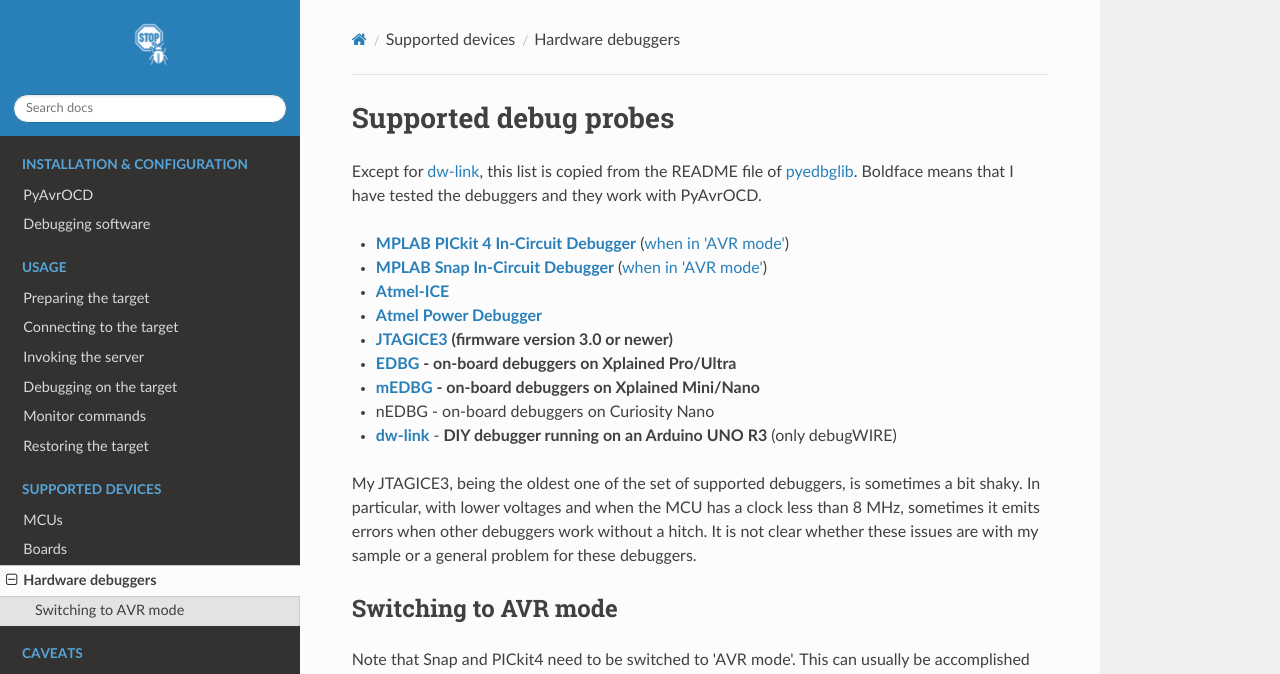
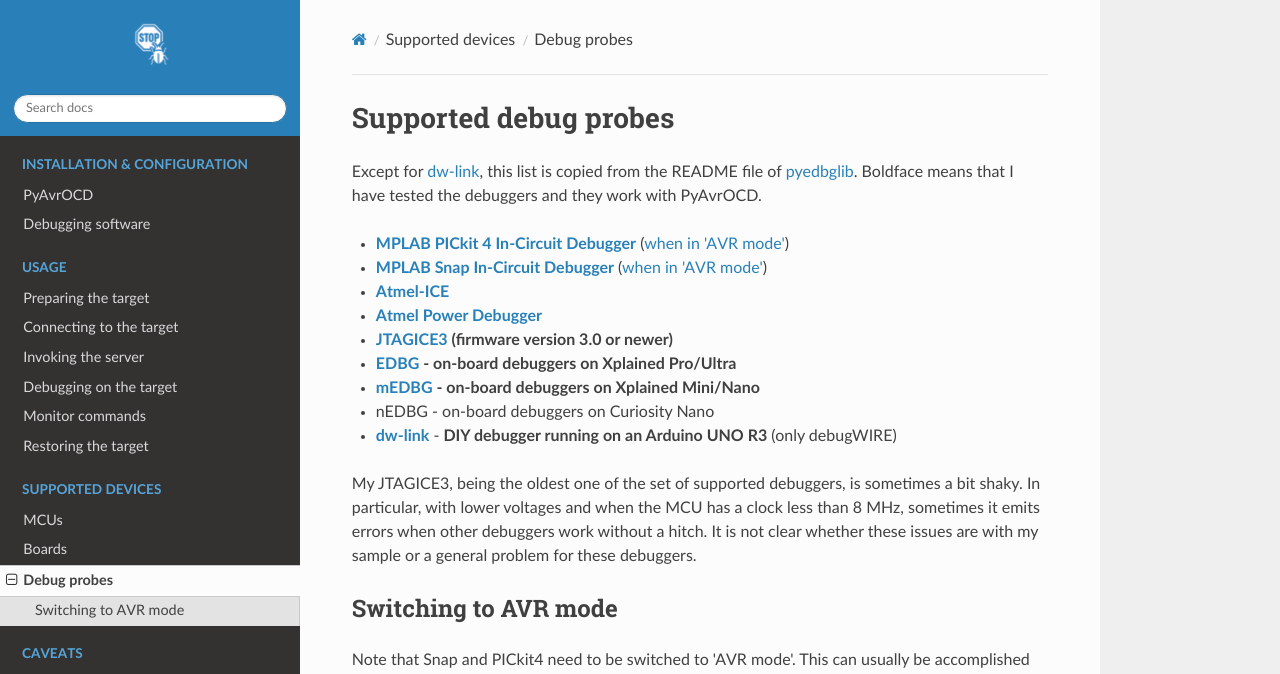
Before and after one commit to garyPenhook/PyAvrOCD, an MkDocs documentation site: the page built from docs/supported-debuggers.md, in a window 1280 px wide and 1105 px high. Shown: the top 674 px of the window. Built offline with MkDocs 1.6.1, drawn with Linux system fonts in a browser that asks for light colours; nearby versions of some CDN libraries.

Commit message:
'debug probes' in index.md

```diff
--- a/mkdocs.yaml
+++ b/mkdocs.yaml
@@ -33,7 +33,7 @@
   - Supported devices:
     - MCUs: 'supported-mcus.md'
     - Boards: 'supported-boards.md'
-    - Hardware debuggers: 'supported-debuggers.md'
+    - Debug probes: 'supported-debuggers.md'
   - Caveats:
     - Disclaimer: 'disclaimer.md'
     - Limitations: 'limitations.md'
```
